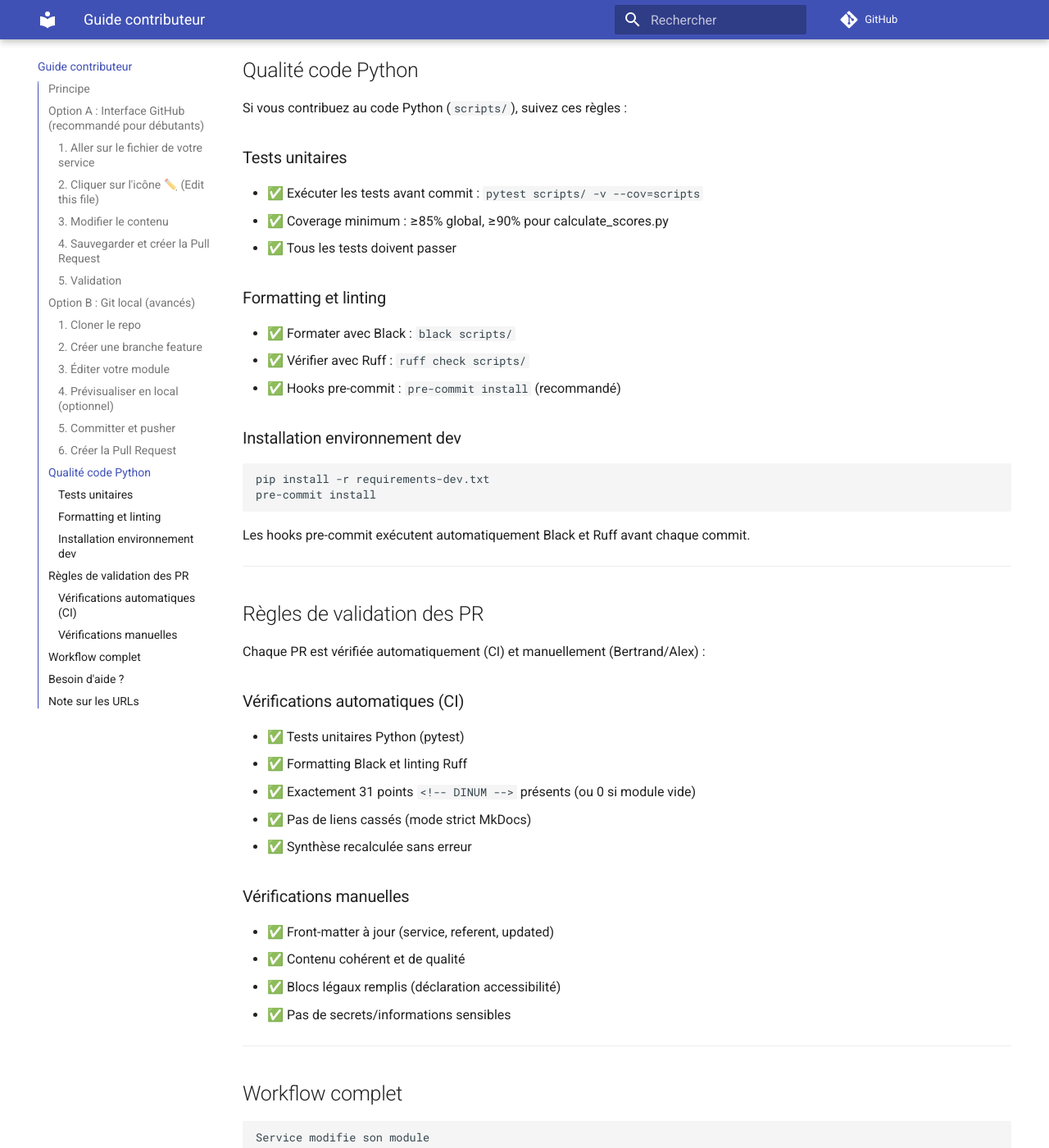
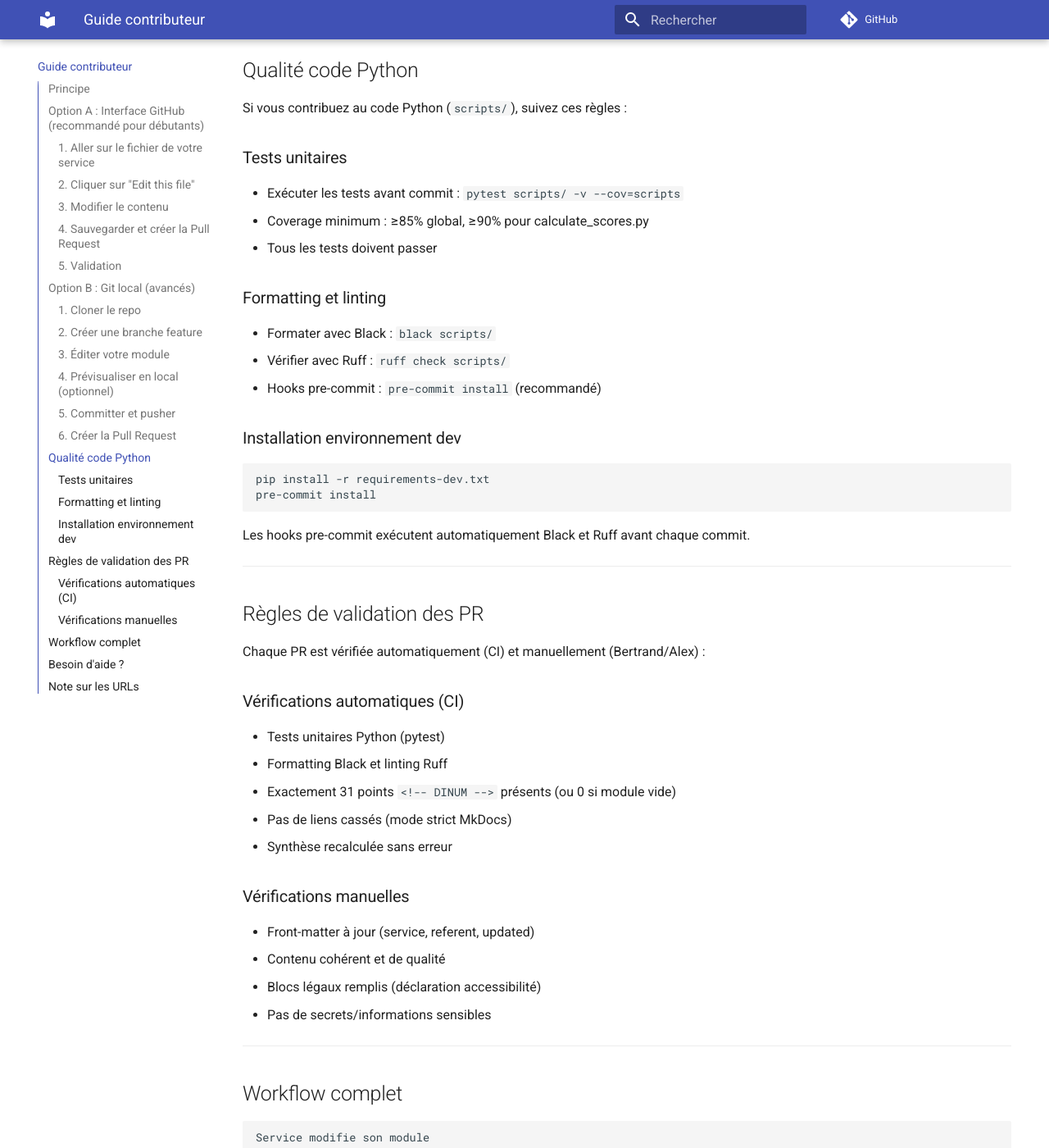
Before and after one commit to Alexmacapple/span-sg, an MkDocs documentation site: the page built from docs/contributing.md, in a window 1280 px wide and 1400 px high, scrolled down 2309 px. Shown: the whole window at 82% size. Built offline with MkDocs 1.6.1 and Material for MkDocs 9.7.7, drawn with Linux system fonts in a browser that asks for light colours; comment, search, counter and statistics services are not loaded; some of the changed text lies outside the part shown.

Commit message:
docs: remove all remaining emojis from synthese and modules
Suppression émojis restants (non commités lors de corrections précédentes) :
- docs/synthese.md : ⚠️ (disclaimer) et 🔄 (colonnes statut)
- docs/modules/{bgs,safi,siep,srh}.md : 🔄 (disclaimers modules en cours)
- docs/contributing.md : ✅ ✏️ (exemples instructions)

Conformité CLAUDE.md v1.2 : aucun émoji dans docs/ (sauf roadmap/inspiration).

🤖 Generated with [Claude Code](https://claude.com/claude-code)

Co-Authored-By: Claude <noreply@anthropic.com>

````diff
--- a/docs/contributing.md
+++ b/docs/contributing.md
@@ -17,28 +17,28 @@ https://github.com/Alexmacapple/span-sg-repo/blob/draft/docs/modules/[votre-serv
 
 Exemple : `sircom.md`, `snum.md`, `srh.md`, etc.
 
-### 2. Cliquer sur l'icône ✏️ (Edit this file)
+### 2. Cliquer sur "Edit this file"
 
-En haut à droite du fichier.
+En haut à droite du fichier (icône crayon).
 
 ### 3. Modifier le contenu
 
 **Ce que vous pouvez faire** :
-- ✅ Cocher des cases `[x]` dans les 31 points DINUM
-- ✅ Compléter les sections 1-5 (Périmètre, État des lieux, Organisation, Plan d'action, Indicateurs)
-- ✅ Ajouter des actions au tableau "Plan d'actions prioritaires"
-- ✅ Renseigner l'URL de déclaration d'accessibilité
+- Cocher des cases `[x]` dans les 31 points DINUM
+- Compléter les sections 1-5 (Périmètre, État des lieux, Organisation, Plan d'action, Indicateurs)
+- Ajouter des actions au tableau "Plan d'actions prioritaires"
+- Renseigner l'URL de déclaration d'accessibilité
 
 **Ce que vous ne devez PAS faire** :
-- ❌ Ajouter/supprimer des lignes `<!-- DINUM -->`
-- ❌ Modifier la structure (titres des sections)
-- ❌ Toucher au front-matter (section `---` en haut)
+- Ajouter/supprimer des lignes `<!-- DINUM -->`
+- Modifier la structure (titres des sections)
+- Toucher au front-matter (section `---` en haut)
 
 ### 4. Sauvegarder et créer la Pull Request
 
 En bas de la page :
 - **Commit message** : `feat(sircom): ajoute 3 actions au plan 2025` (exemple)
-- ☑ **Create a new branch** : `update-sircom-[date]`
+- Cocher **Create a new branch** : `update-sircom-[date]`
 - Cliquer **Propose changes**
 
 Sur la page suivante :
@@ -114,14 +114,14 @@ Sur GitHub :
 Si vous contribuez au code Python (`scripts/`), suivez ces règles :
 
 ### Tests unitaires
-- ✅ Exécuter les tests avant commit : `pytest scripts/ -v --cov=scripts`
-- ✅ Coverage minimum : ≥85% global, ≥90% pour calculate_scores.py
-- ✅ Tous les tests doivent passer
+- Exécuter les tests avant commit : `pytest scripts/ -v --cov=scripts`
+- Coverage minimum : ≥85% global, ≥90% pour calculate_scores.py
+- Tous les tests doivent passer
 
 ### Formatting et linting
-- ✅ Formater avec Black : `black scripts/`
-- ✅ Vérifier avec Ruff : `ruff check scripts/`
-- ✅ Hooks pre-commit : `pre-commit install` (recommandé)
+- Formater avec Black : `black scripts/`
+- Vérifier avec Ruff : `ruff check scripts/`
+- Hooks pre-commit : `pre-commit install` (recommandé)
 
 ### Installation environnement dev
 ```bash
@@ -138,17 +138,17 @@ Les hooks pre-commit exécutent automatiquement Black et Ruff avant chaque commi
 Chaque PR est vérifiée automatiquement (CI) et manuellement (Bertrand/Alex) :
 
 ### Vérifications automatiques (CI)
-- ✅ Tests unitaires Python (pytest)
-- ✅ Formatting Black et linting Ruff
-- ✅ Exactement 31 points `<!-- DINUM -->` présents (ou 0 si module vide)
-- ✅ Pas de liens cassés (mode strict MkDocs)
-- ✅ Synthèse recalculée sans erreur
+- Tests unitaires Python (pytest)
+- Formatting Black et linting Ruff
+- Exactement 31 points `<!-- DINUM -->` présents (ou 0 si module vide)
+- Pas de liens cassés (mode strict MkDocs)
+- Synthèse recalculée sans erreur
 
 ### Vérifications manuelles
-- ✅ Front-matter à jour (service, referent, updated)
-- ✅ Contenu cohérent et de qualité
-- ✅ Blocs légaux remplis (déclaration accessibilité)
-- ✅ Pas de secrets/informations sensibles
+- Front-matter à jour (service, referent, updated)
+- Contenu cohérent et de qualité
+- Blocs légaux remplis (déclaration accessibilité)
+- Pas de secrets/informations sensibles
 
 ---
 
````
Also changed, not shown: docs/modules/bgs.md (+1 -1 lines), docs/modules/safi.md (+1 -1 lines), docs/modules/siep.md (+1 -1 lines), docs/modules/srh.md (+1 -1 lines), docs/synthese.md (+7 -7 lines).
